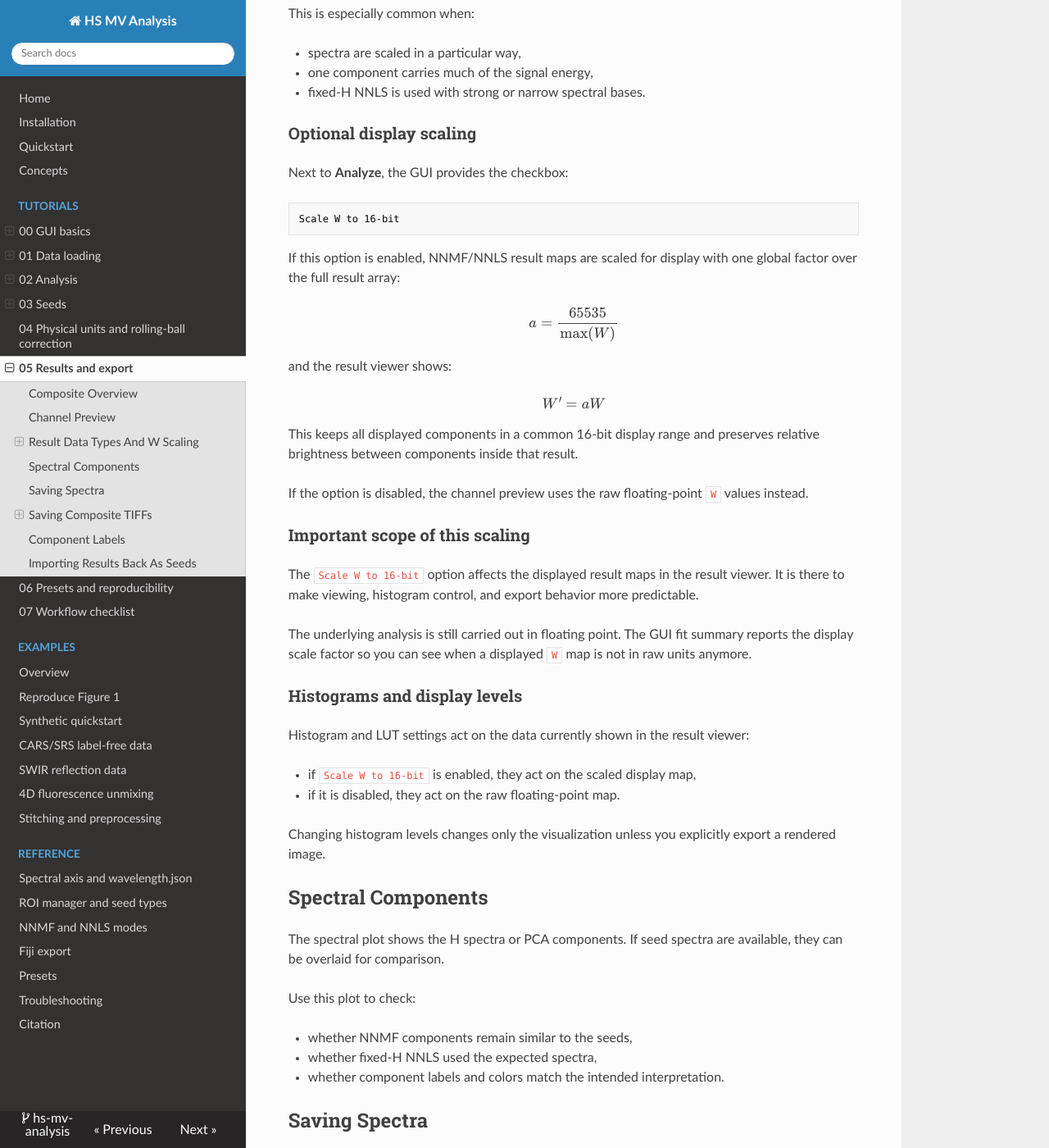
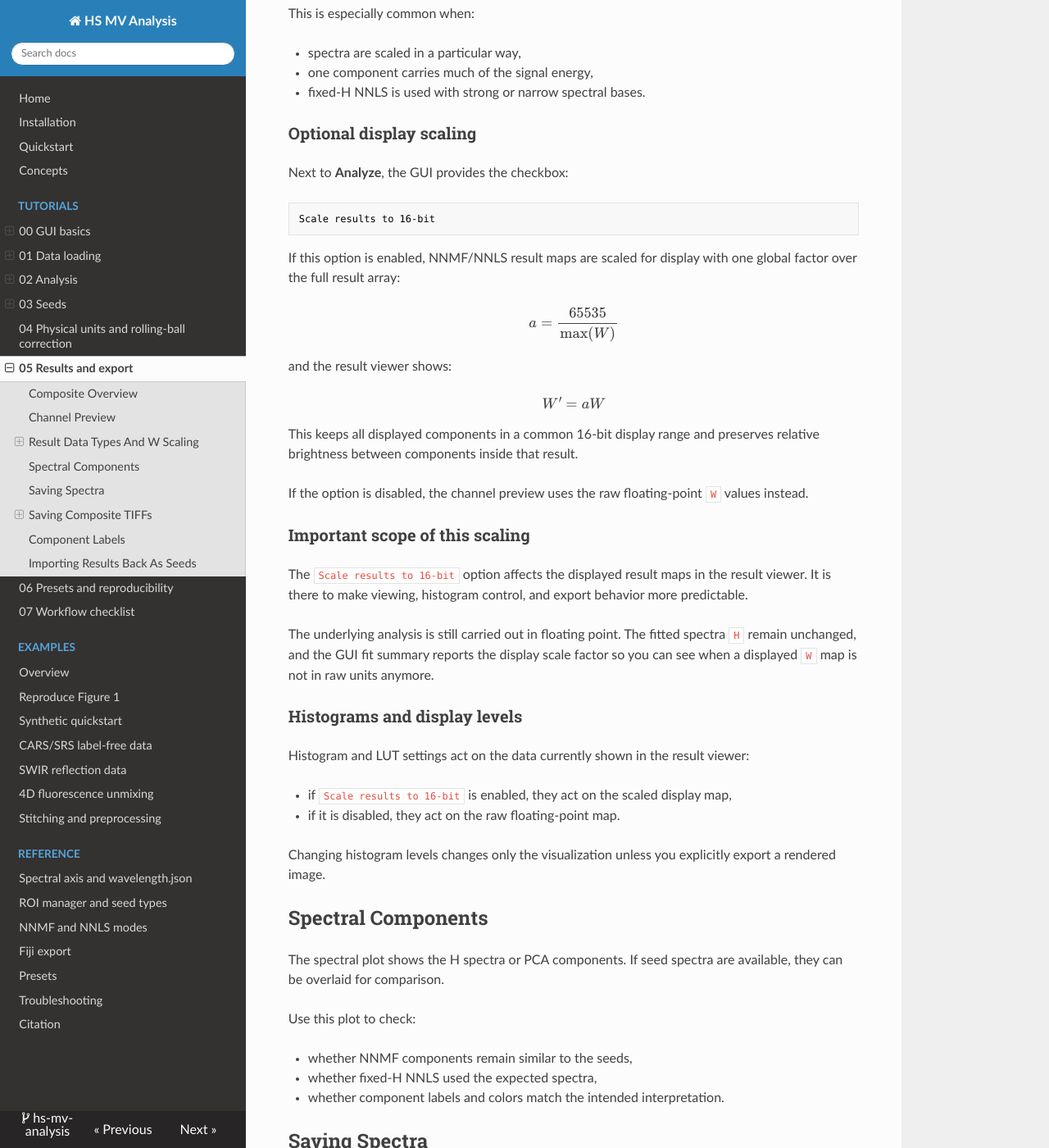
Before and after one commit to manuel-kunisch/hs_crs_analysis_gui, an MkDocs documentation site: the page built from docs/tutorials/05_results_and_export.md, in a window 1280 px wide and 1400 px high, scrolled down 1313 px. Shown: the whole window at 82% size. Built offline with MkDocs 1.6.1, drawn with Linux system fonts in a browser that asks for light colours; nearby versions of some CDN libraries; some of the changed text lies outside the part shown.

Commit message:
Refine seed scaling and result display
✨ Enhance: Rename the result-viewer scaling control to `Scale results to 16-bit`
✨ Enhance: Save the renamed scaling option in presets as `scale_results_to_16bit`
✨ Enhance: Keep backward compatibility when loading older presets that still use `scale_w_to_16bit` or `scale_nnmf_result_to_max`

🐛 Bug: Remove the old hidden analyzer-side NNMF auto-scaling to dtype max
🐛 Bug: Keep 16-bit scaling as a viewer/display step only, so raw NNMF and NNLS results remain unchanged before display
🐛 Bug: Stop silently normalizing seeded spectra per component in the NNLS seed basis
🐛 Bug: Make seeded NNLS and seeded NNMF use the same physical H-scale convention
🐛 Bug: Preserve the physical amplitude of ROI- and CSV-derived seed spectra during seed-based analysis

✨ Enhance: Build the seeded NNLS basis from `_prepare_fixed_h_component(...)` instead of unit-normalized spectra
✨ Enhance: Prepare the NNLS/selective-score target spectrum from the physical H seed instead of a normalized copy
✨ Enhance: Keep direct fixed-H NNLS on the same unscaled H convention as the seed-based NNLS path
✨ Enhance: Restrict post-scaling of heuristic W seeds to the selective score map only
✨ Enhance: Add `_scale_w_seed_to_unity(...)` so the selective score map is normalized after computation without changing H
✨ Enhance: Leave H-weighted, average-image, homogeneous, and fallback W seed modes on their natural numeric scale

📜 Docs: Update analysis-mode docs to explain that seeded spectra keep their physical amplitude scale
📜 Docs: Document that NNLS abundance seeding now uses the original cleaned H amplitudes rather than per-component normalization
📜 Docs: Document that only the selective score W seed is normalized afterward to unit maximum
📜 Docs: Update result/export docs to use the current GUI label `Scale results to 16-bit`
📜 Docs: Clarify that viewer-side 16-bit scaling affects displayed W maps only and leaves H unchanged

````diff
--- a/docs/tutorials/05_results_and_export.md
+++ b/docs/tutorials/05_results_and_export.md
@@ -49,7 +49,7 @@
 Next to **Analyze**, the GUI provides the checkbox:
 
 ```text
-Scale W to 16-bit
+Scale results to 16-bit
 ```
 
 If this option is enabled, NNMF/NNLS result maps are scaled for display with one global factor over the full result array:
@@ -70,15 +70,15 @@
 
 ### Important scope of this scaling
 
-The `Scale W to 16-bit` option affects the displayed result maps in the result viewer. It is there to make viewing, histogram control, and export behavior more predictable.
+The `Scale results to 16-bit` option affects the displayed result maps in the result viewer. It is there to make viewing, histogram control, and export behavior more predictable.
 
-The underlying analysis is still carried out in floating point. The GUI fit summary reports the display scale factor so you can see when a displayed `W` map is not in raw units anymore.
+The underlying analysis is still carried out in floating point. The fitted spectra `H` remain unchanged, and the GUI fit summary reports the display scale factor so you can see when a displayed `W` map is not in raw units anymore.
 
 ### Histograms and display levels
 
 Histogram and LUT settings act on the data currently shown in the result viewer:
 
-- if `Scale W to 16-bit` is enabled, they act on the scaled display map,
+- if `Scale results to 16-bit` is enabled, they act on the scaled display map,
 - if it is disabled, they act on the raw floating-point map.
 
 Changing histogram levels changes only the visualization unless you explicitly export a rendered image.
@@ -156,7 +156,7 @@
 - the preset,
 - the exported TIFF,
 - the exported H spectra CSV,
-- and, if relevant, a short note on whether `Scale W to 16-bit` was enabled.
+- and, if relevant, a short note on whether `Scale results to 16-bit` was enabled.
 
 > GIF placeholder: exporting a composite TIFF and opening it in Fiji.
 
````
Also changed, not shown: docs/reference/fiji_export.md (+0 -1 lines), docs/reference/nnmf_nnls_modes.md (+2 -0 lines), docs/tutorials/02_analysis_modes.md (+5 -1 lines), docs/tutorials/03_seeds_spectral_and_spatial.md (+4 -0 lines), 2 other files.
